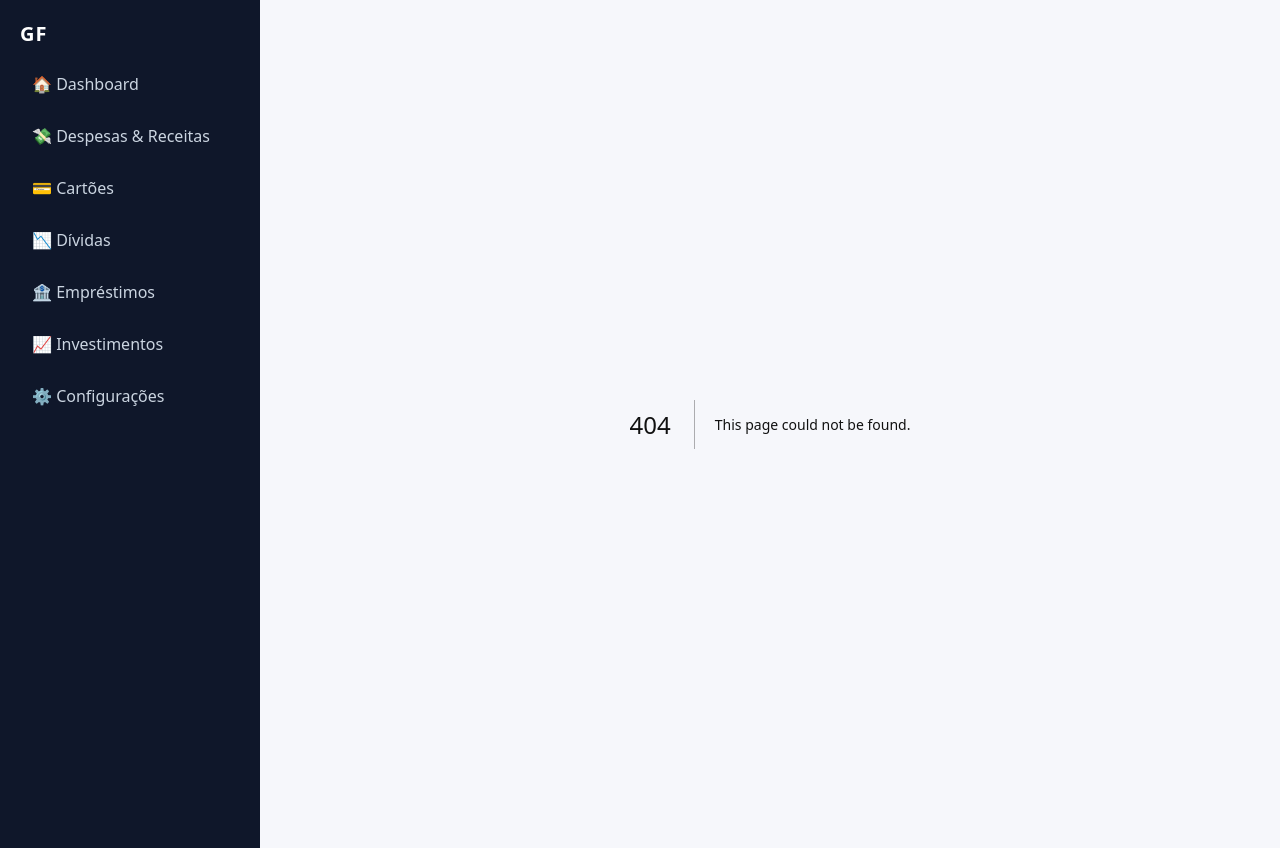
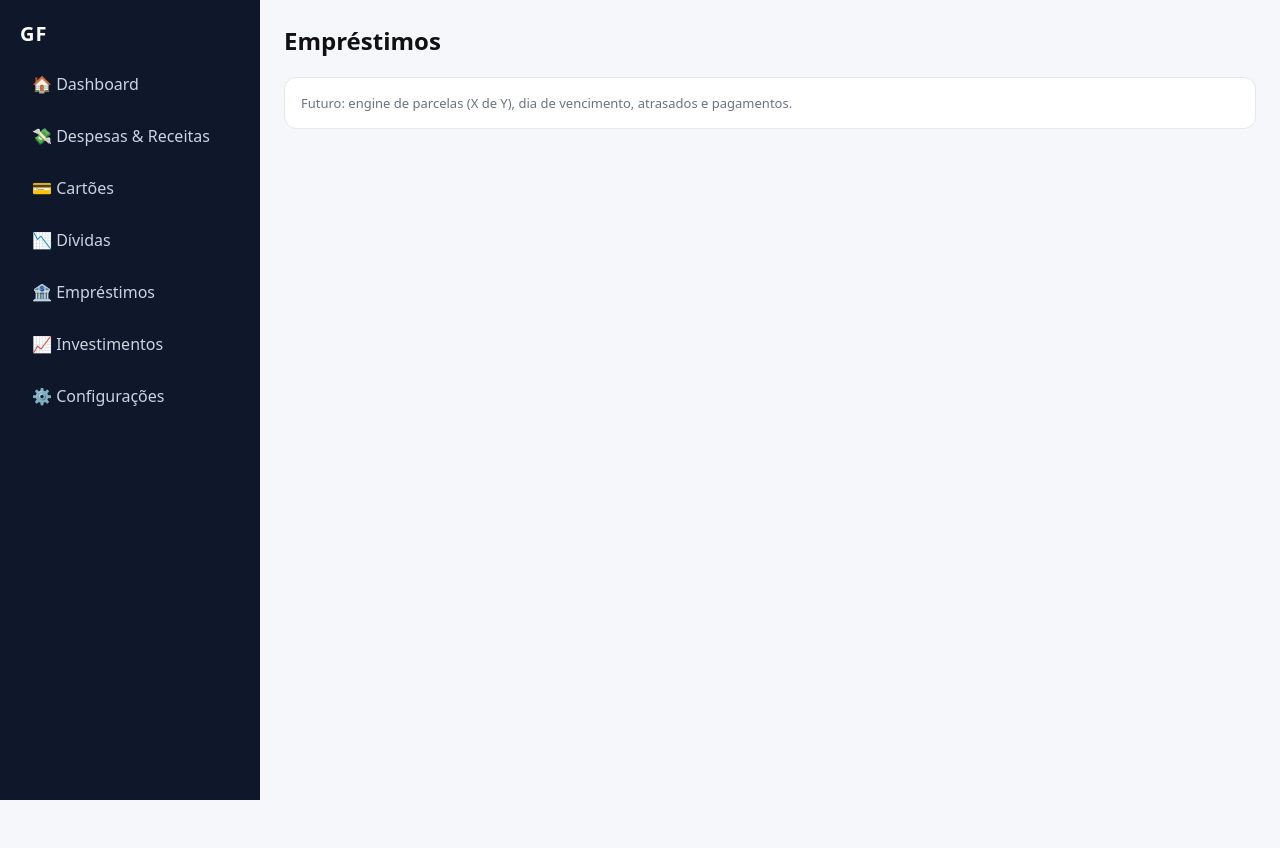
Before and after one commit to Ivanmonteiro-create/gerenciamentofamiliar.site, a Next.js app: page /emprestimos in a window 1280 px wide. Before the commit this address had no page. After the commit the page ends 800 px from the top, so only its background shows below. Built offline with nearby package versions, Linux system fonts and the light colour scheme.

Commit message:
Create page.js

```diff
--- /dev/null
+++ b/app/emprestimos/page.js
@@ -0,0 +1,10 @@
+export default function Emprestimos() {
+  return (
+    <>
+      <h2 style={{marginTop:0}}>Empréstimos</h2>
+      <div className="card">
+        <p className="muted">Futuro: engine de parcelas (X de Y), dia de vencimento, atrasados e pagamentos.</p>
+      </div>
+    </>
+  );
+}
```
